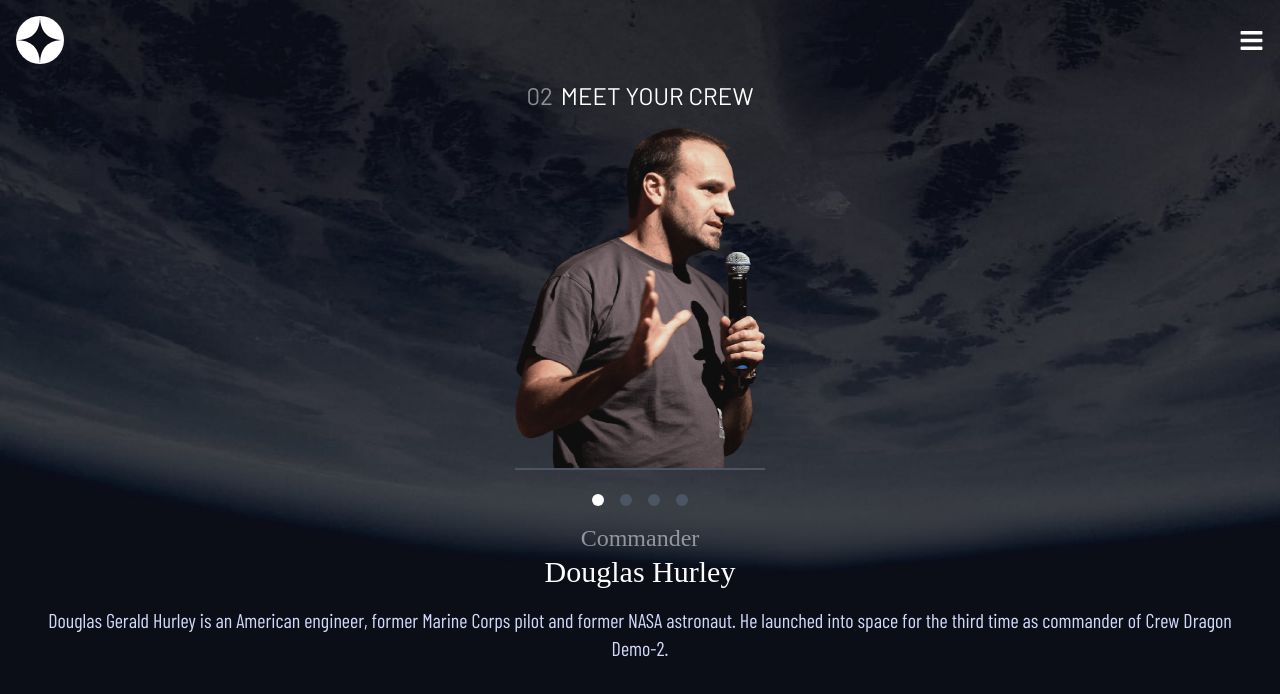
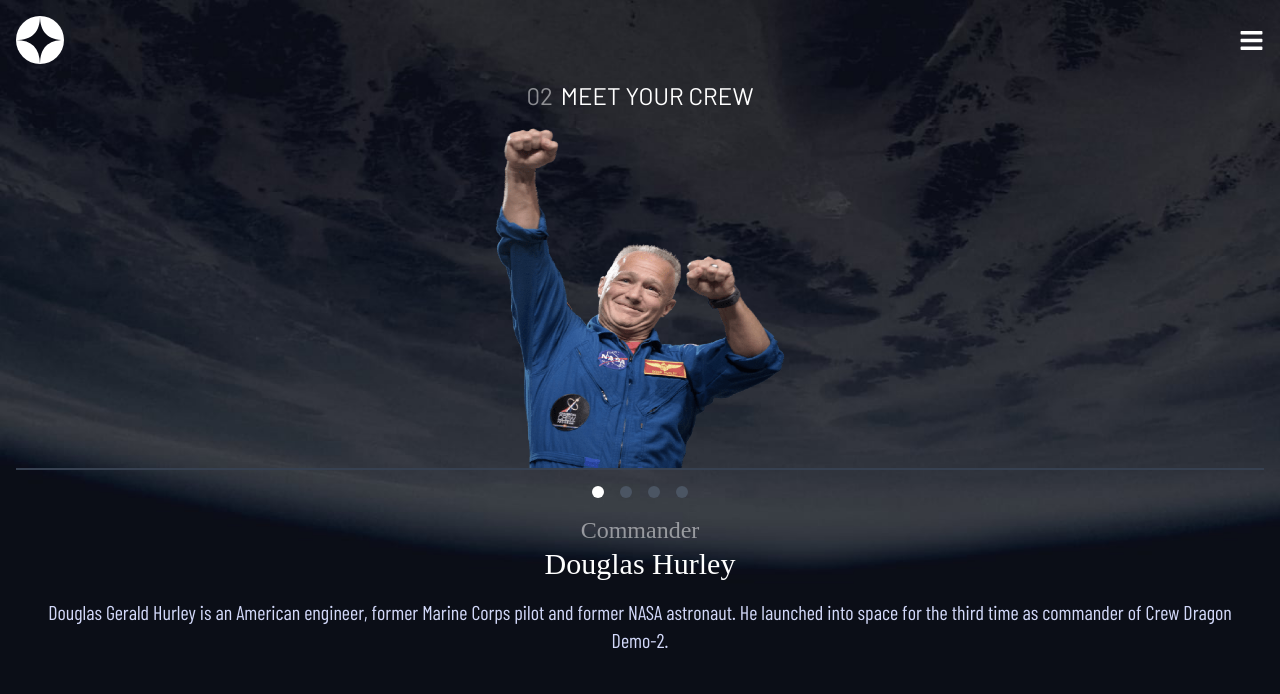
Before and after one commit to ronaldlamdev/space-tourism, a React (Vite) app: page /crew in a window 1280 px wide. Shown: the top 694 px of the page. Built offline with nearby package versions, Linux system fonts and the light colour scheme; a web font is replaced by a local one.

Commit message:
added info change functionality to div buttons

```diff
--- a/src/routes/Crew.jsx
+++ b/src/routes/Crew.jsx
@@ -8,10 +8,38 @@ import VictorImage from '../assets/crew/image-victor-glover.png'
 
 const Crew = () => {
 
-  const [image, setImage] = useState(MarkImage);
+  const [image, setImage] = useState(DouglasImage);
   const [name, setName] = useState(Data.crew[0].name);
   const [role, setRole] = useState(Data.crew[0].role);
   const [bio, setBio] = useState(Data.crew[0].bio);
+
+  const DouglasInfo = () => {
+    setImage(DouglasImage);
+    setName(Data.crew[0].name);
+    setRole(Data.crew[0].role);
+    setBio(Data.crew[0].bio);
+  }
+
+  const MarkInfo = () => {
+    setImage(MarkImage);
+    setName(Data.crew[1].name);
+    setRole(Data.crew[1].role);
+    setBio(Data.crew[1].bio);
+  }
+
+  const VictorInfo = () => {
+    setImage(VictorImage);
+    setName(Data.crew[2].name);
+    setRole(Data.crew[2].role);
+    setBio(Data.crew[2].bio);
+  }
+
+  const AnoushehInfo = () => {
+    setImage(AnoushehImage);
+    setName(Data.crew[3].name);
+    setRole(Data.crew[3].role);
+    setBio(Data.crew[3].bio);
+  }
 
   return (
     <div className='crew-bg w-full h-screen'>
@@ -20,14 +48,14 @@ const Crew = () => {
       <div className='flex flex-col-reverse justify-center items-center p-4'>
 
         {/* Text container */}
-        <div className='flex flex-col text-center p-6'>
+        <div className='flex flex-col text-center p-4'>
 
           {/* Options */}
           <div className='flex justify-evenly mx-auto gap-4'>
-            <div className='w-3 h-3 bg-white rounded-full cursor-pointer'></div>
-            <div className='w-3 h-3 bg-gray-600 rounded-full cursor-pointer'></div>
-            <div className='w-3 h-3 bg-gray-600 rounded-full cursor-pointer'></div>
-            <div className='w-3 h-3 bg-gray-600 rounded-full cursor-pointer'></div>
+            <div onClick={DouglasInfo} className='w-3 h-3 bg-white rounded-full cursor-pointer'></div>
+            <div onClick={MarkInfo} className='w-3 h-3 bg-gray-600 rounded-full cursor-pointer'></div>
+            <div onClick={VictorInfo} className='w-3 h-3 bg-gray-600 rounded-full cursor-pointer'></div>
+            <div onClick={AnoushehInfo} className='w-3 h-3 bg-gray-600 rounded-full cursor-pointer'></div>
           </div>
 
           <div className='text-white mt-4'>
@@ -38,8 +66,8 @@ const Crew = () => {
         </div>
 
         {/* Image container */}
-        <div className='border-b-2 border-gray-600'>
-          <img className='w-[250px] h-[340px]' src={image} alt={name}/>
+        <div className='border-b-2 border-gray-700 w-full'>
+          <img className='w-[290px] h-[340px] mx-auto' src={image} alt={name}/>
         </div>
 
       </div>
```
